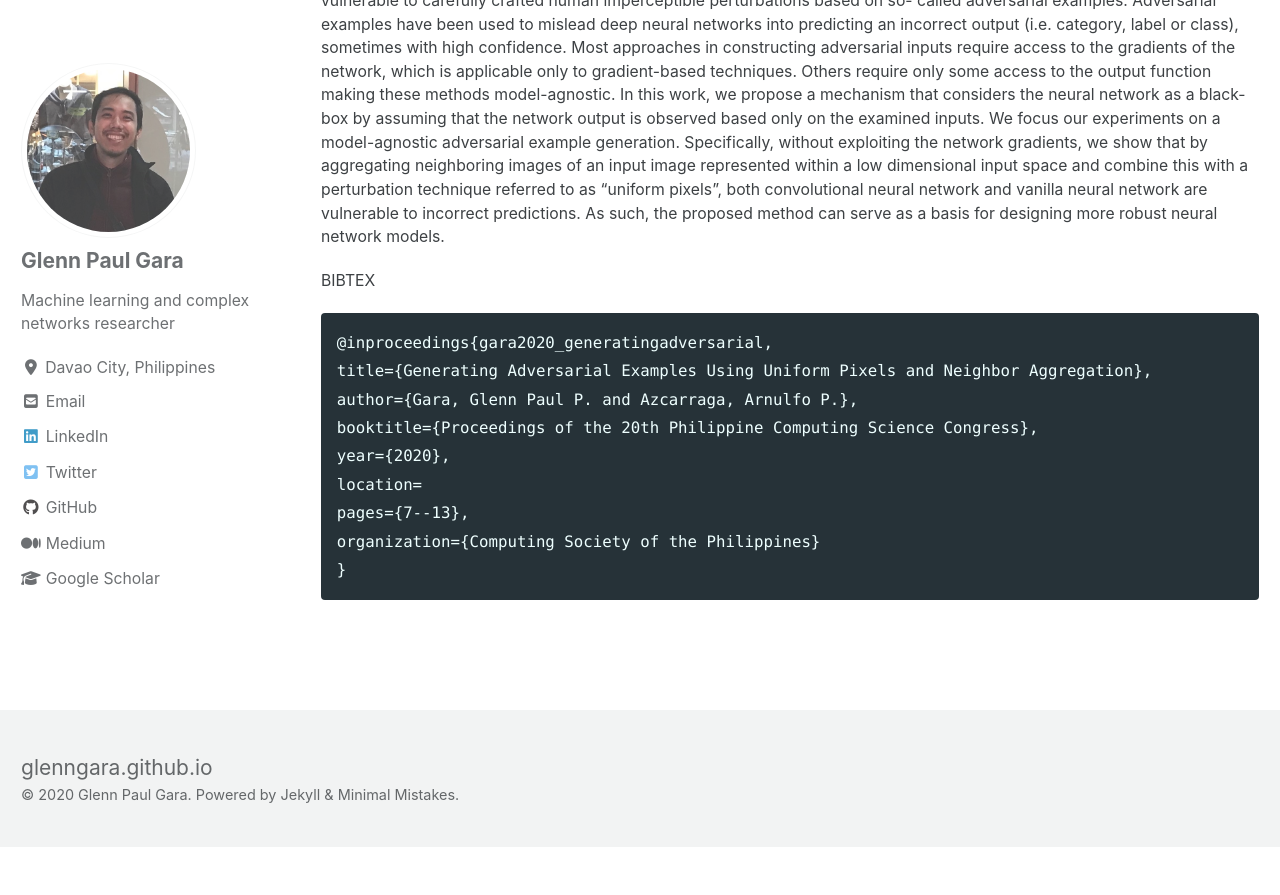
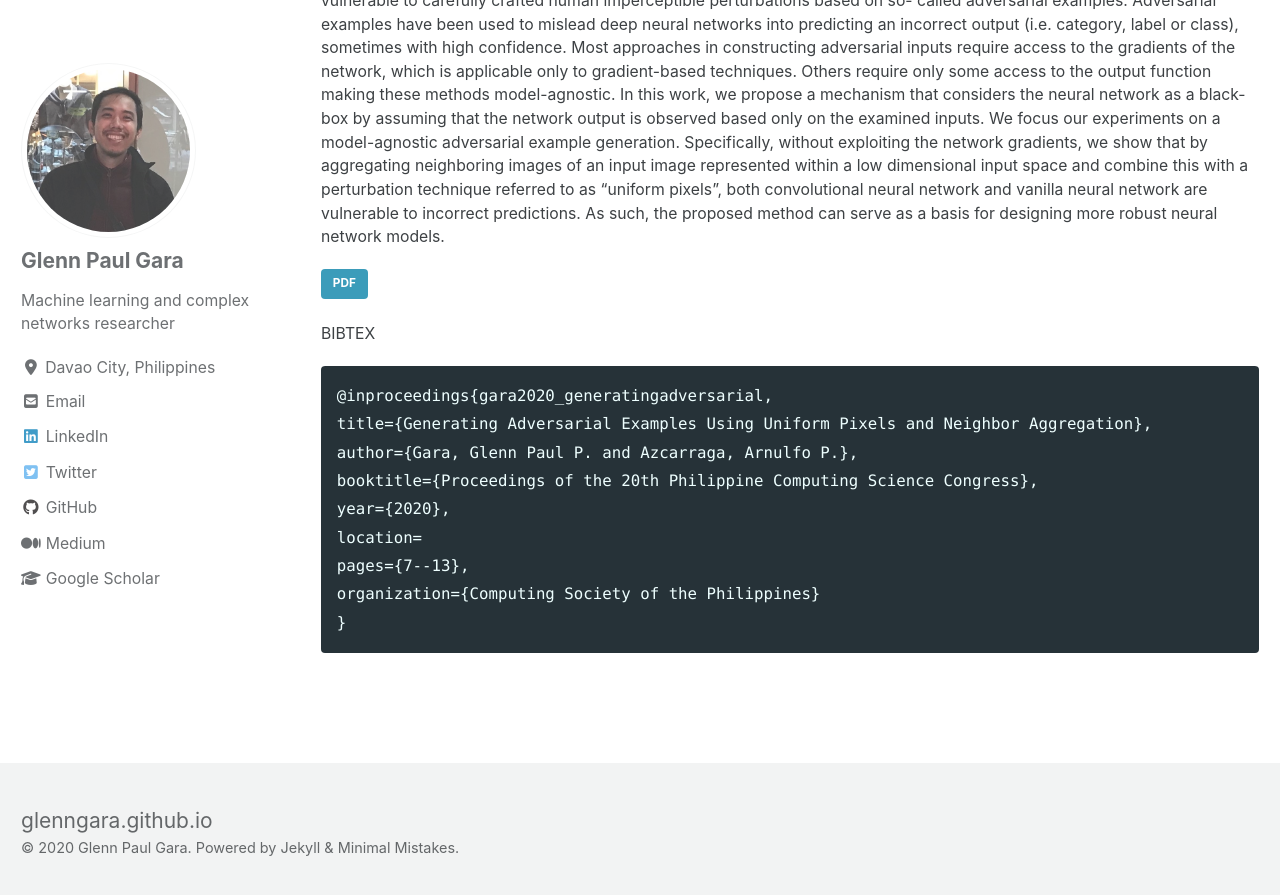
Before and after one commit to glenngara/glenngara.github.io, a Jekyll site: the page built from _pages/publications/generating-adversarial-examples.md, in a window 1280 px wide and 900 px high, scrolled down 838 px. Shown: the top 895 px of the window. Built offline with Jekyll 4.4.1, drawn with Linux system fonts in a browser that asks for light colours; cached includes are drawn as plain includes; nearby versions of some CDN libraries; before the commit the page ends 1685 px from its top, so only the background shows below that.

Commit message:
Edited content

````diff
--- a/_pages/publications/generating-adversarial-examples.md
+++ b/_pages/publications/generating-adversarial-examples.md
@@ -15,6 +15,8 @@ Glenn Paul P. Gara & Arnulfo P. Azcarraga
 ABSTRACT
 Deep neural networks have gained popularity due to its exceptional performance on several challenging tasks such as image classification, object detection, semantic segmentation, and image generation. Unfortunately, these networks are highly vulnerable to carefully crafted human imperceptible perturbations based on so- called adversarial examples. Adversarial examples have been used to mislead deep neural networks into predicting an incorrect output (i.e. category, label or class), sometimes with high confidence. Most approaches in constructing adversarial inputs require access to the gradients of the network, which is applicable only to gradient-based techniques. Others require only some access to the output function making these methods model-agnostic. In this work, we propose a mechanism that considers the neural network as a black-box by assuming that the network output is observed based only on the examined inputs. We focus our experiments on a model-agnostic adversarial example generation. Specifically, without exploiting the network gradients, we show that by aggregating neighboring images of an input image represented within a low dimensional input space and combine this with a perturbation technique referred to as "uniform pixels", both convolutional neural network and vanilla neural network are vulnerable to incorrect predictions. As such, the proposed method can serve as a basis for designing more robust neural network models.
 
+<a href="/assets/files/publications/generating-adversarial-examples/gara2020_generatingadversarial.pdf" class="btn btn--info">PDF</a>
+
 BIBTEX
 ```
 @inproceedings{gara2020_generatingadversarial,
````
